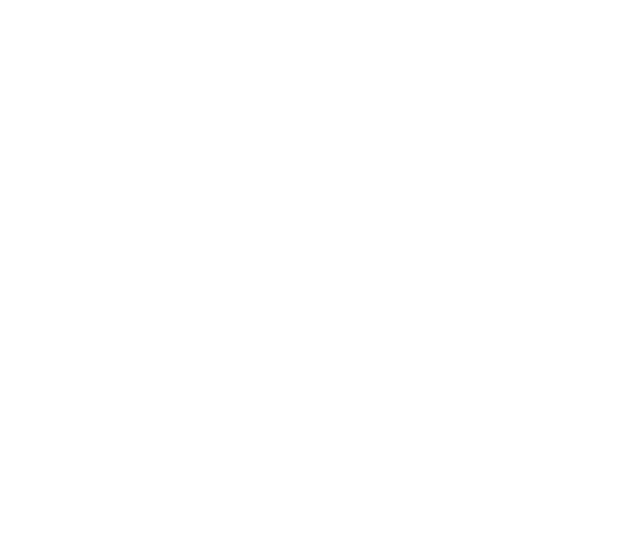
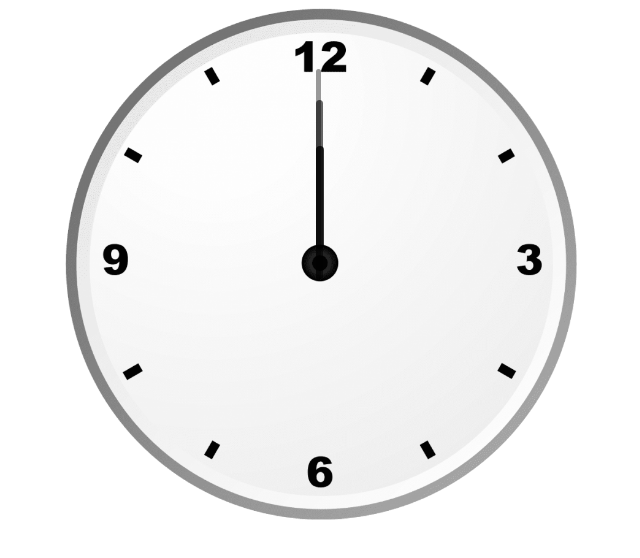
Before and after one commit to pandey079/Analog-Clock, a plain HTML site: page index.html in a window 1280 px wide. Shown: the whole page, without its empty margins (319-959 px from the left). Drawn offline with Linux system fonts and the light colour scheme.

Commit message:
Added Clock-hand & linked css & js.

```diff
--- /dev/null
+++ b/index.css
@@ -0,0 +1,36 @@
+#clockcontainer {
+  position: relative; /* to move hands of clock relative to the container */
+  margin: auto;   /* it will center the image inside the div. */
+  height: 40vw;
+  width:  40vw;
+  background-image: url('./clock.png');
+  background-repeat: no-repeat;
+  background-size: contain;
+}
+#hour, #minute, #second {
+  position: absolute;
+  background-color: black;
+  border-radius: 10px;
+}
+#hour {
+  height: 20%;
+  width: 1.6%;
+  top: 27%;
+  left: 48.98%;
+  opacity: 0.8;
+}
+#minute {
+  height: 35%;
+  width: 1.4%;
+  top: 18%;
+  left: 48.98%;
+  opacity: 0.6;
+}
+#second {
+  height: 41%;
+  width: 1.1%;
+  top: 12%;
+  left: 48.98%;
+  opacity: 0.4;
+
+}
--- a/index.html
+++ b/index.html
@@ -3,6 +3,8 @@
 <head>
   <meta charset="UTF-8">
   <meta name="viewport" content="width=device-width, initial-scale=1.0">
+  <link rel="stylesheet" href="./index.css">
+  <script src="./index.js"></script>
   <title>Analog Clock</title>
 </head>
 <body>
```
Also changed, not shown: index.js (added).
